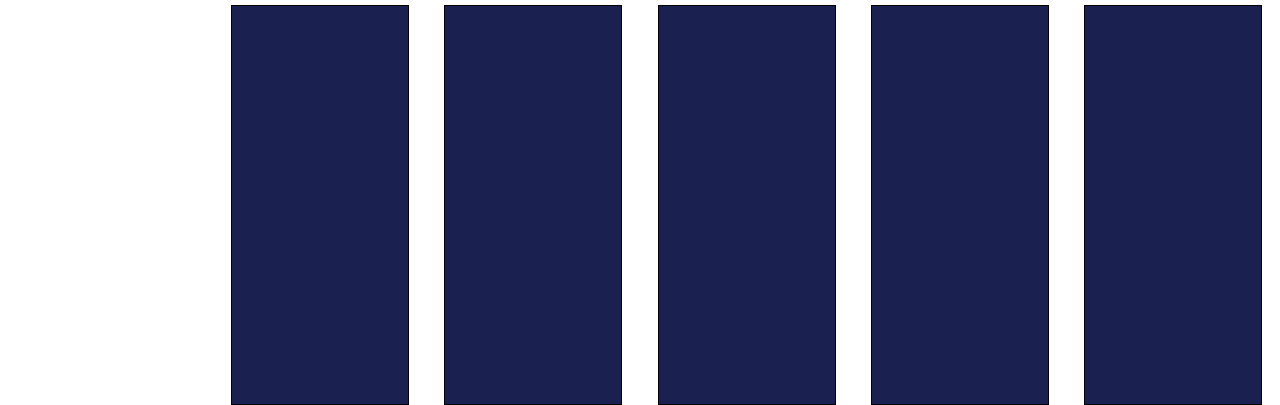
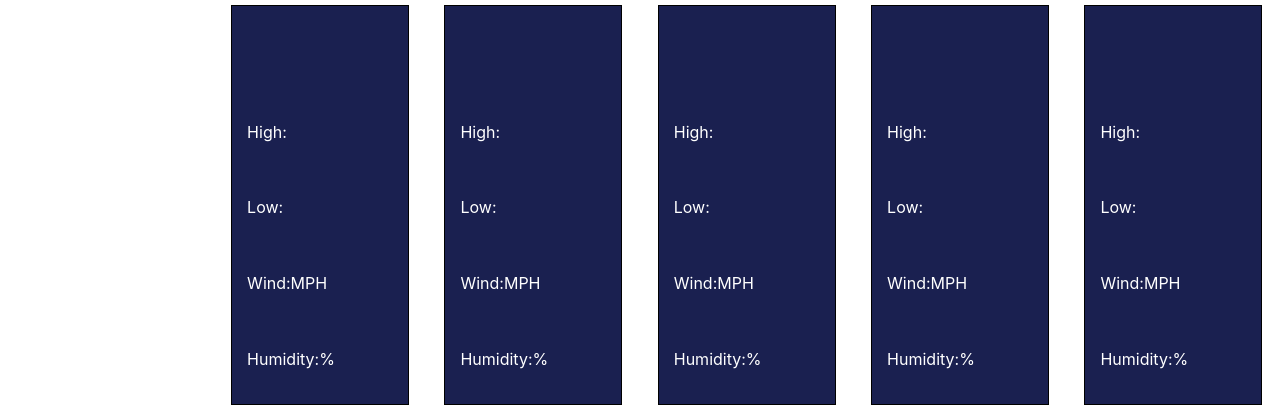
Before and after one commit to YummySocks/Weather-Or-Not, a plain HTML site: page index.html in a window 1280 px wide. Shown: the part 497-902 px from the top of the page. Drawn offline with nearby package versions, Linux system fonts and the light colour scheme.

Commit message:
got the 5 day forecast working with dynamically writing it

```diff
--- a/assets/js/script.js
+++ b/assets/js/script.js
@@ -30,7 +30,17 @@ function forecastData(f){
     $('#UVI').text(uvIndex)
 
     days5.each(function(i){
-
+        var highT = f.daily[i+1].temp.max + "ºF";
+        var lowT = f.daily[i+1].temp.min + "ºF";
+        var windD = f.daily[i+1].wind_speed
+        var humidityD = f.daily[i+1].humidity
+        var currentTimeUnixD = f.daily[i+1].dt + f.timezone_offset;
+        var currentTimeD = moment.unix(currentTimeUnixD).format("MM/D/YYYY")
+        $(this).children('.dateD').text(currentTimeD);
+        $(this).children().children('.highT').text(highT);
+        $(this).children().children('.lowT').text(lowT);
+        $(this).children().children('.windD').text(windD);
+        $(this).children().children('.humidityD').text(humidityD);
     })
 
 
--- a/index.html
+++ b/index.html
@@ -46,11 +46,46 @@
           </div>
           <h2>5-Day Forecast:</h2>
           <div class="days row">
-            <div id="day-1" class="cardD col-2"></div>
-            <div id="day-2" class="cardD col-2"></div>
-            <div id="day-3" class="cardD col-2"></div>
-            <div id="day-4" class="cardD col-2"></div>
-            <div id="day-5" class="cardD col-2"></div>
+            <div id="day-1" class="cardD col-2">
+              <h2 class="dateD"></h2>
+              <p></p>
+              <p>High:<span class="highT"></span></p>
+              <p>Low:<span class="lowT"></span></p>
+              <p>Wind:<span class="windD"></span>MPH</p>
+              <p>Humidity:<span class="humidityD">%</span></p>
+            </div>
+            <div id="day-2" class="cardD col-2">
+              <h2 class="dateD"></h2>
+              <p></p>
+              <p>High:<span class="highT"></span></p>
+              <p>Low:<span class="lowT"></span></p>
+              <p>Wind:<span class="windD"></span>MPH</p>
+              <p>Humidity:<span class="humidityD">%</span></p>
+            </div>
+            <div id="day-3" class="cardD col-2">
+              <h2 class="dateD"></h2>
+              <p></p>
+              <p>High:<span class="highT"></span></p>
+              <p>Low:<span class="lowT"></span></p>
+              <p>Wind:<span class="windD"></span>MPH</p>
+              <p>Humidity:<span class="humidityD">%</span></p>
+            </div>
+            <div id="day-4" class="cardD col-2">
+              <h2 class="dateD"></h2>
+              <p></p>
+              <p>High:<span class="highT"></span></p>
+              <p>Low:<span class="lowT"></span></p>
+              <p>Wind:<span class="windD"></span>MPH</p>
+              <p>Humidity:<span class="humidityD">%</span></p>
+            </div>
+            <div id="day-5" class="cardD col-2">
+              <h2 class="dateD"></h2>
+              <p></p>
+              <p>High:<span class="highT"></span></p>
+              <p>Low:<span class="lowT"></span></p>
+              <p>Wind:<span class="windD"></span>MPH</p>
+              <p>Humidity:<span class="humidityD">%</span></p>
+            </div>
           </div>
         </div>
     </main>
```
